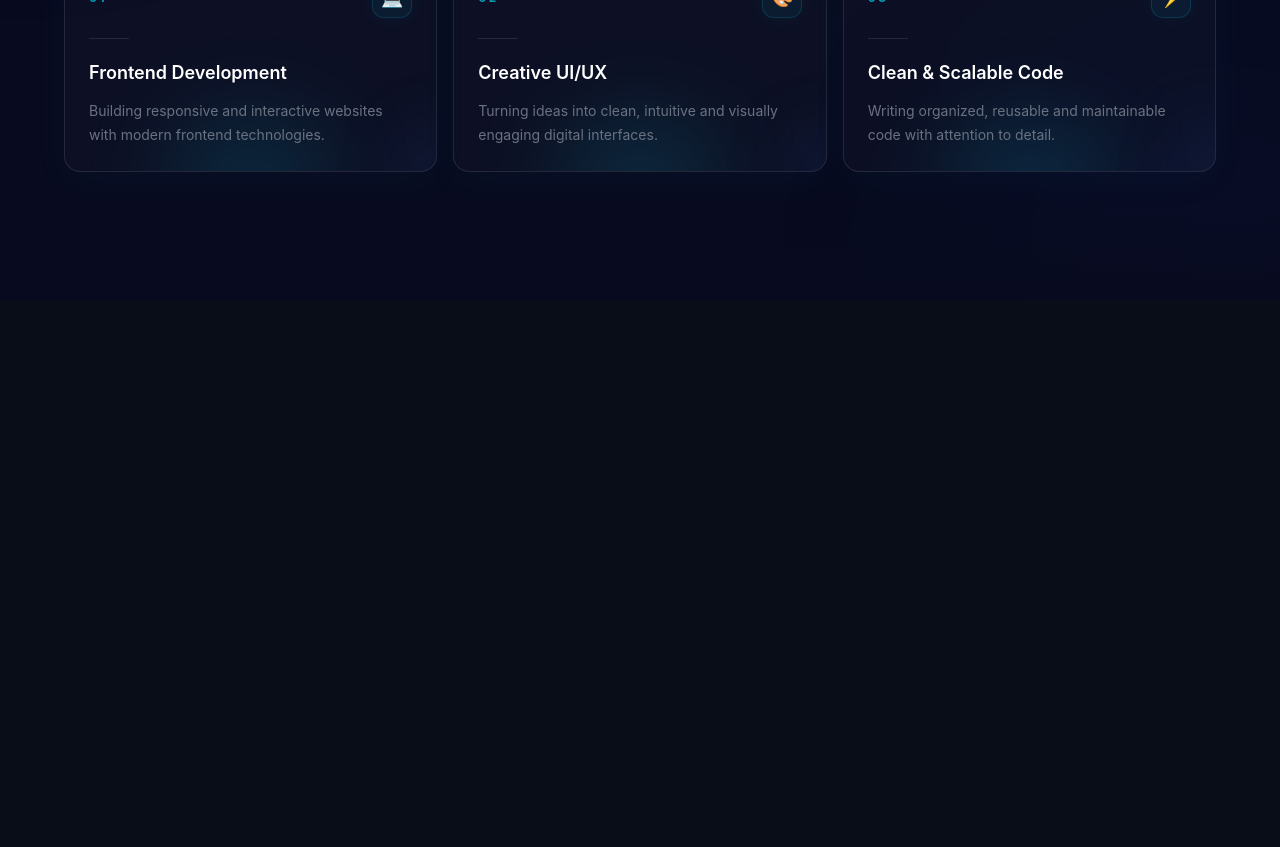
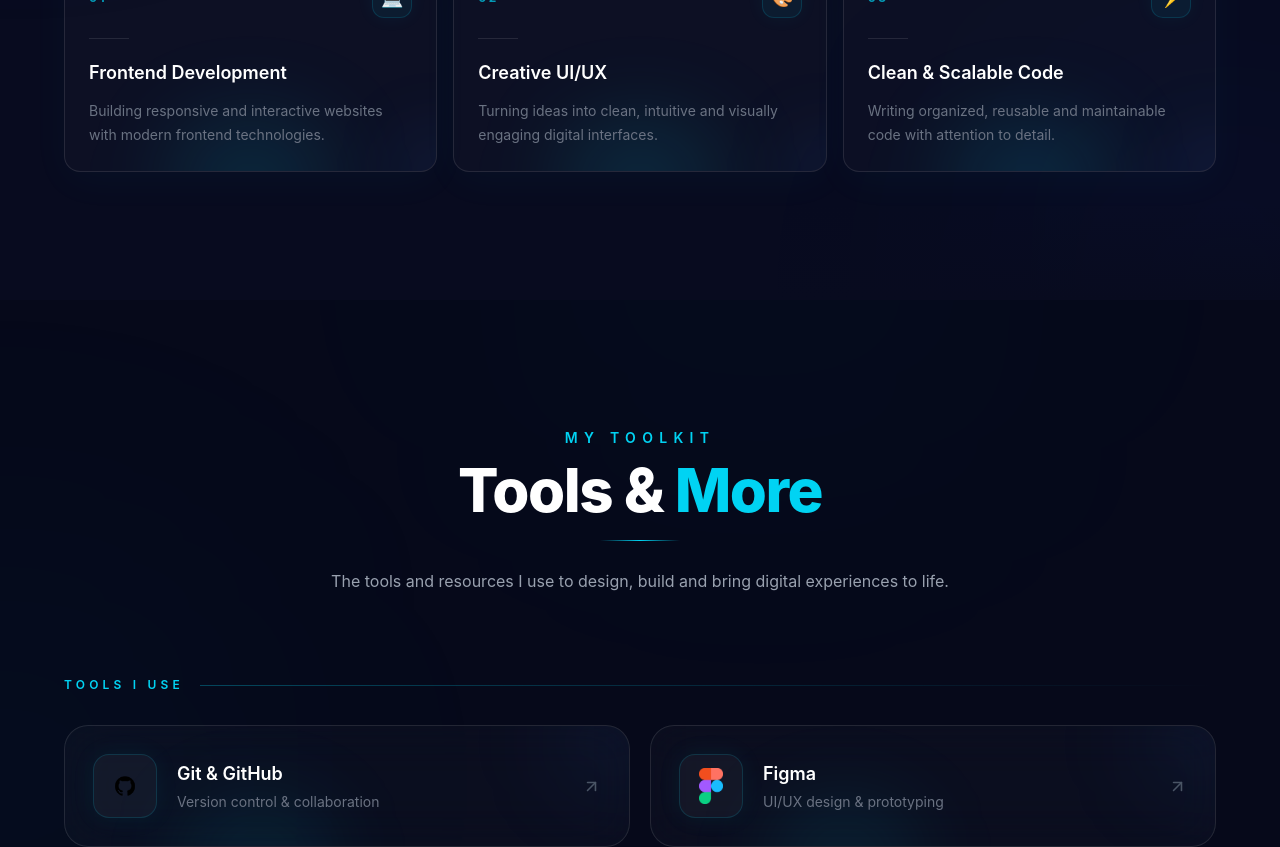
Before and after one commit to DuaEman90/personal-portfolio, a React (Vite) app: page / in a window 1280 px wide. Shown: the part 1908-2755 px from the top of the page. Built offline with nearby package versions, Linux system fonts and the light colour scheme.

Commit message:
feat: add Skills component back to App for enhanced layout

```diff
--- a/src/App.jsx
+++ b/src/App.jsx
@@ -1,7 +1,7 @@
 import Navbar from "./components/Navbar";
 import Hero from "./components/Hero";
 import About from "./components/About";
-
+import Skills from "./components/Skills";
 
 function App() {
   return (
@@ -9,6 +9,7 @@ function App() {
       <Navbar />
       <Hero />
       <About/>
+      <Skills />
 
       {/* Temporary sections */}
       <section id="about" className="min-h-screen bg-[#080d18]" />
```
